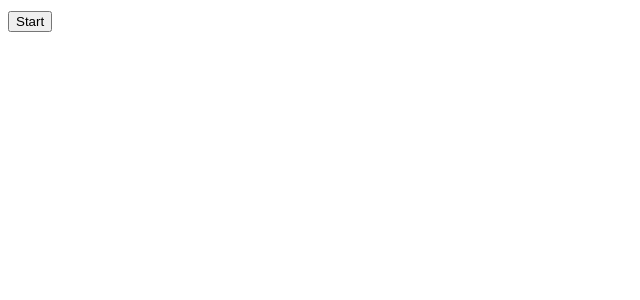
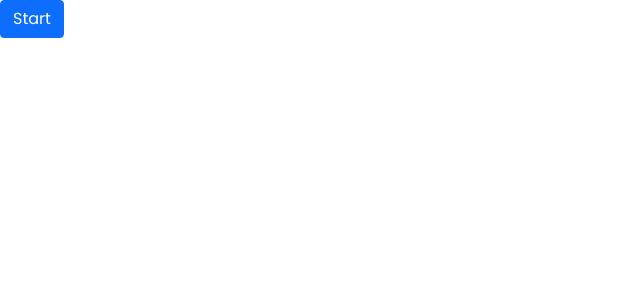
Before and after one commit to josenriq/qscode-web-demo, an Angular app: page / in a window 1280 px wide. Shown: the top 300 px of the page, without its empty margins (0-640 px from the left). Built offline with nearby package versions, Linux system fonts and the light colour scheme.

Commit message:
feat: add boostrap

```diff
--- a/package.json
+++ b/package.json
@@ -17,6 +17,7 @@
     "@angular/platform-browser": "^14.0.0",
     "@angular/platform-browser-dynamic": "^14.0.0",
     "@angular/router": "^14.0.0",
+    "bootstrap": "^5.1.3",
     "rxjs": "~7.5.0",
     "tslib": "^2.3.0",
     "zone.js": "~0.11.4"
--- a/src/app/app.component.ts
+++ b/src/app/app.component.ts
@@ -3,7 +3,11 @@ import { CodeDetector, FrequencyDetector } from './audio';
 
 @Component({
   selector: 'qs-root',
-  template: ` <button type="button" (click)="start()">Start</button> `,
+  template: `
+    <button type="button" class="btn btn-primary" (click)="start()">
+      Start
+    </button>
+  `,
 })
 export class AppComponent implements OnInit {
   constructor(
--- a/src/styles.scss
+++ b/src/styles.scss
@@ -1,5 +1,5 @@
 @import url('https://fonts.googleapis.com/css2?family=Poppins&display=swap');
 
-body {
-  font-family: 'Poppins', sans-serif;
-}
+$font-family-sans-serif: 'Poppins';
+
+@import 'bootstrap/scss/bootstrap';
```
Also changed, not shown: 1 other file (tests, documents, lock files or other folders).
